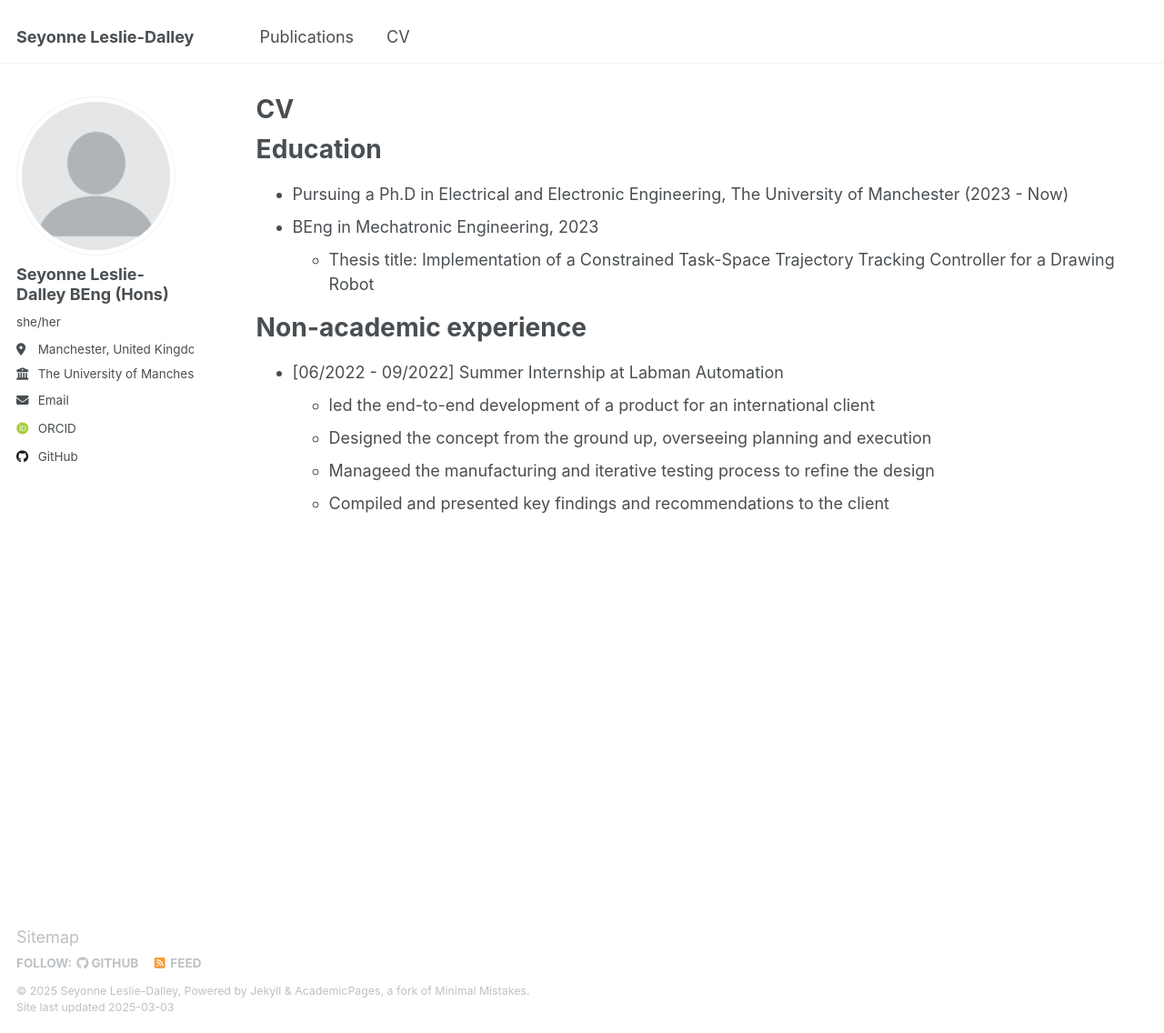
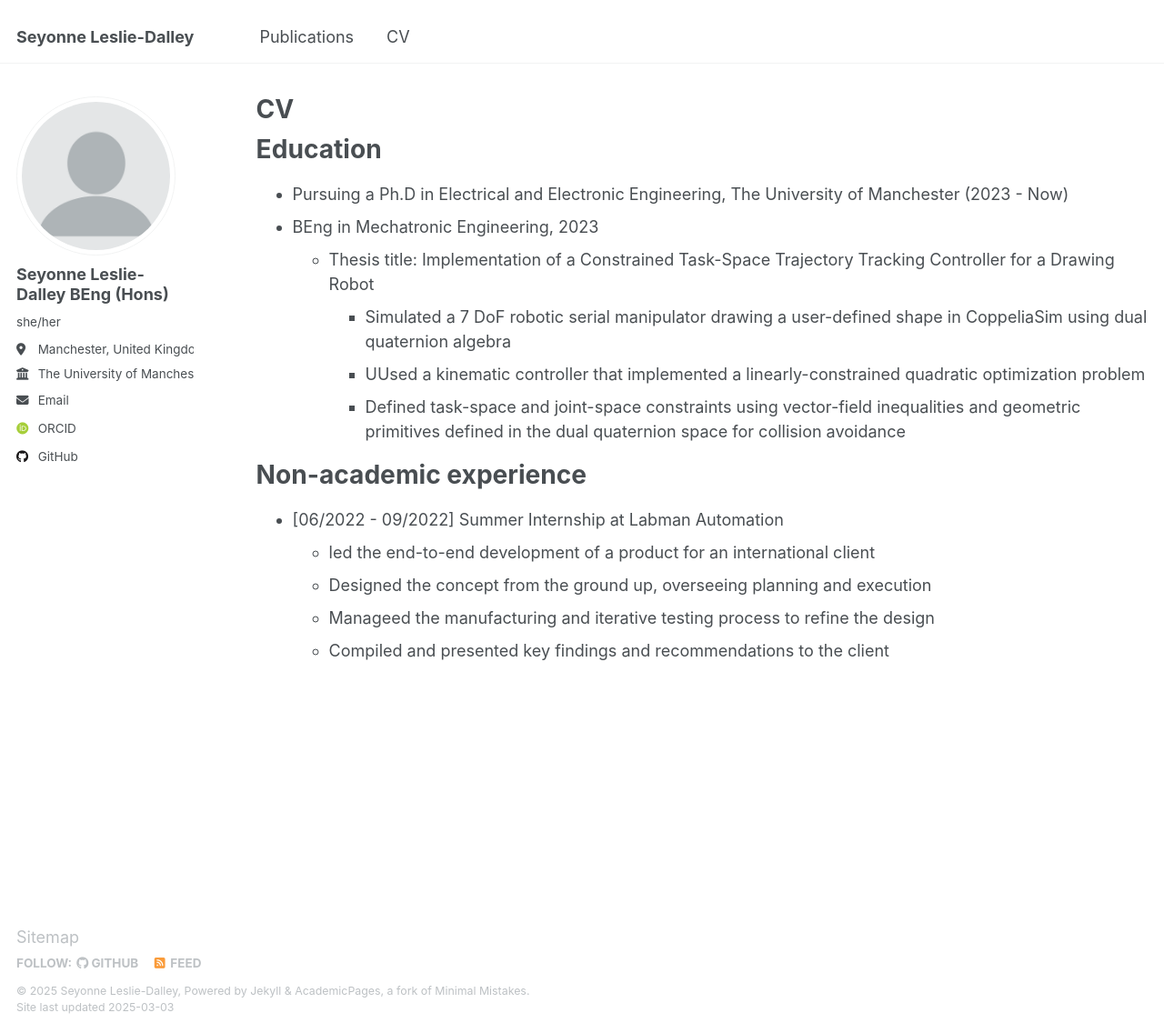
Before and after one commit to sladalley/sladalley.github.io, a Jekyll site: the page built from _pages/cv.md, in a window 1280 px wide and 1136 px high. Shown: the whole window at 91% size. Built offline with Jekyll 4.4.1, drawn with Linux system fonts in a browser that asks for light colours; some web fonts are replaced.

Commit message:
Update cv.md

```diff
--- a/_pages/cv.md
+++ b/_pages/cv.md
@@ -14,6 +14,9 @@ Education
 * Pursuing a Ph.D in Electrical and Electronic Engineering, The University of Manchester (2023 - Now)
 * BEng in Mechatronic Engineering, 2023
   * Thesis title: Implementation of a Constrained Task-Space Trajectory Tracking Controller for a Drawing Robot
+    * Simulated a 7 DoF robotic serial manipulator drawing a user-defined shape in CoppeliaSim using dual quaternion algebra
+    * UUsed a kinematic controller that implemented a linearly-constrained quadratic optimization problem
+    * Defined task-space and joint-space constraints using vector-field inequalities and geometric primitives defined in the dual quaternion space for collision avoidance
 
 Non-academic experience
 ======
```
